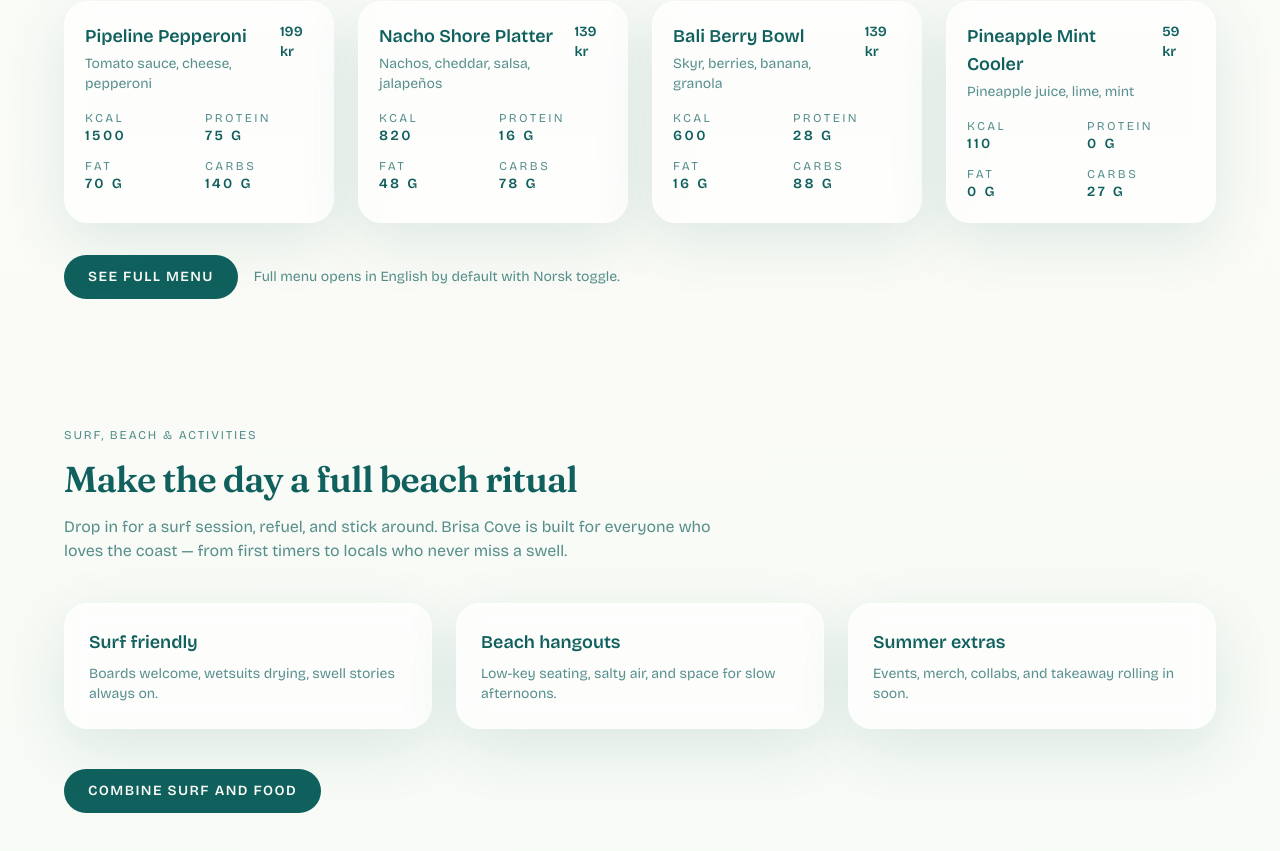
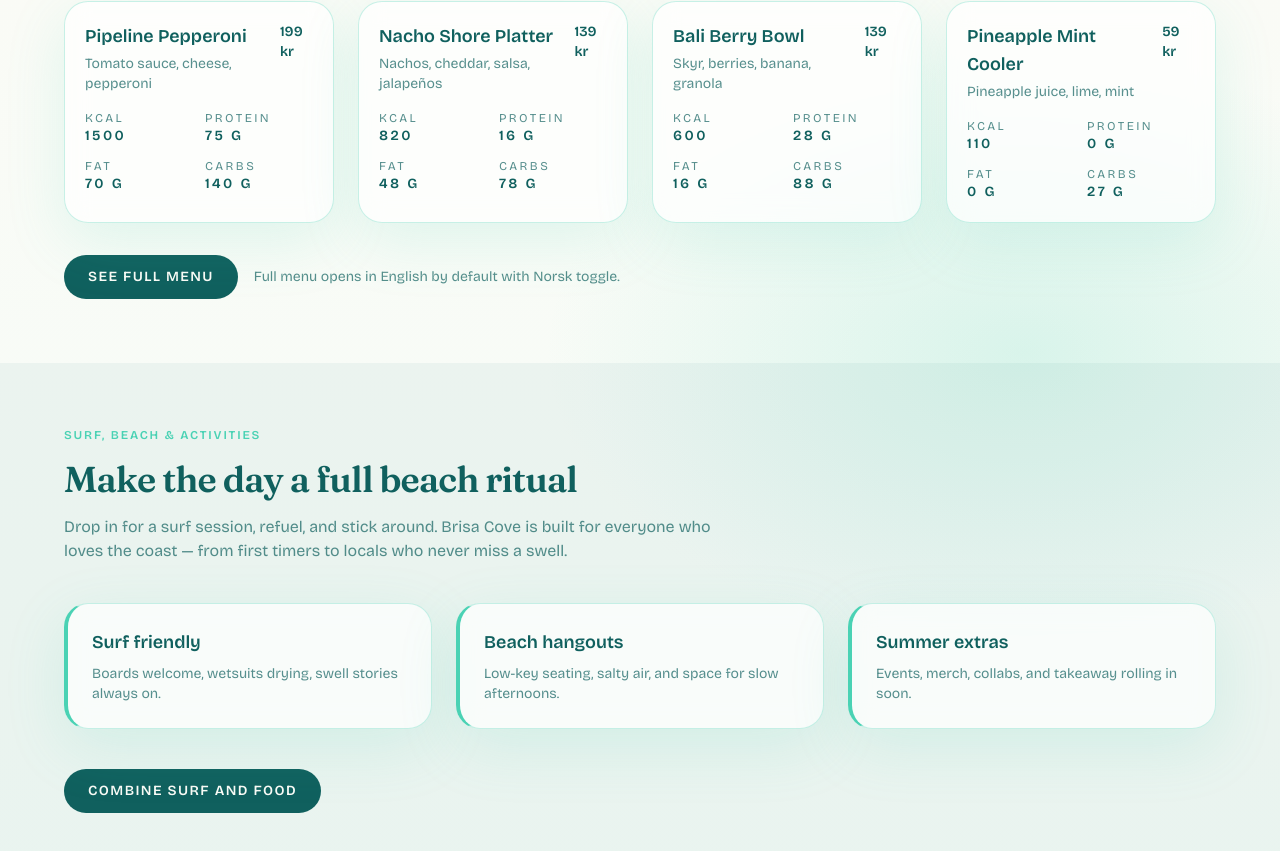
Before and after one commit to augustnhj/Brisa-Cove-Landing-v2, a Next.js app: page / in a window 1280 px wide. Shown: the part 1945-2796 px from the top of the page. Built offline with nearby package versions, Linux system fonts and the light colour scheme.

Commit message:
mer fargerik

```diff
--- a/src/app/globals.css
+++ b/src/app/globals.css
@@ -15,9 +15,10 @@
 body {
   @apply bg-sand text-deepteal antialiased;
   background-image:
-    radial-gradient(1200px 600px at 5% -10%, rgba(74, 210, 180, 0.35), transparent 60%),
-    radial-gradient(900px 520px at 100% 0%, rgba(16, 96, 94, 0.25), transparent 55%),
-    linear-gradient(180deg, #f7fdfb 0%, #fafbf6 60%, #f1faf6 100%);
+    radial-gradient(1200px 600px at 5% -10%, rgba(74, 210, 180, 0.45), transparent 60%),
+    radial-gradient(900px 520px at 100% 0%, rgba(16, 96, 94, 0.30), transparent 55%),
+    radial-gradient(800px 500px at 80% 60%, rgba(74, 210, 180, 0.18), transparent 60%),
+    linear-gradient(180deg, #f0fdf9 0%, #fafbf6 50%, #f0fdf9 100%);
 }
 
 section {
@@ -26,7 +27,7 @@ section {
 
 @layer components {
   .glass {
-    @apply rounded-3xl border border-white/60 bg-white/70 backdrop-blur-md shadow-[0_18px_60px_rgba(16,96,94,0.12)];
+    @apply rounded-3xl border border-seafoam/30 bg-white/70 backdrop-blur-md shadow-[0_18px_60px_rgba(74,210,180,0.15)];
   }
 
   .section-title {
@@ -34,7 +35,7 @@ section {
   }
 
   .section-kicker {
-    @apply text-xs uppercase tracking-[0.15em] text-deepteal/70;
+    @apply text-xs uppercase tracking-[0.15em] text-seafoam font-semibold;
   }
 
   .cta-primary {
@@ -42,7 +43,7 @@ section {
   }
 
   .cta-secondary {
-    @apply inline-flex items-center justify-center rounded-full border border-deepteal/30 bg-white/70 px-6 py-3 text-sm font-semibold uppercase tracking-[0.1em] text-deepteal transition hover:translate-y-[-1px] hover:border-deepteal;
+    @apply inline-flex items-center justify-center rounded-full border border-seafoam/50 bg-white/70 px-6 py-3 text-sm font-semibold uppercase tracking-[0.1em] text-deepteal transition hover:translate-y-[-1px] hover:border-seafoam hover:bg-seafoam/10;
   }
 }
 
--- a/src/app/page.tsx
+++ b/src/app/page.tsx
@@ -326,7 +326,7 @@ export default function Home() {
 
       <NextEventSection />
 
-      <section id="experience" className="px-6 py-16 sm:px-10">
+      <section id="experience" className="px-6 py-16 sm:px-10 bg-gradient-to-b from-transparent via-seafoam/8 to-seafoam/5">
         <div className="mx-auto flex w-full max-w-6xl flex-col gap-10">
           <div className="flex flex-col gap-4">
             <p className="section-kicker">{copy.experience.kicker}</p>
@@ -349,7 +349,7 @@ export default function Home() {
 
       <FavoritesSection />
 
-      <section id="activities" className="px-6 py-16 sm:px-10">
+      <section id="activities" className="px-6 py-16 sm:px-10 bg-deepteal/5">
         <div className="mx-auto flex w-full max-w-6xl flex-col gap-10">
           <div className="flex flex-col gap-4">
             <p className="section-kicker">{copy.activities.kicker}</p>
@@ -360,7 +360,7 @@ export default function Home() {
           </div>
           <div className="grid gap-6 md:grid-cols-3">
             {copy.activities.cards.map((card) => (
-              <div key={card.title} className="glass p-6">
+              <div key={card.title} className="glass p-6 border-l-4 border-l-seafoam">
                 <h3 className="text-lg font-semibold text-deepteal">{card.title}</h3>
                 <p className="mt-2 text-sm text-deepteal/70">{card.description}</p>
               </div>
@@ -374,7 +374,7 @@ export default function Home() {
         </div>
       </section>
 
-      <section id="local" className="px-6 py-16 sm:px-10">
+      <section id="local" className="px-6 py-16 sm:px-10 bg-gradient-to-br from-deepteal/8 to-seafoam/10">
         <div className="mx-auto flex w-full max-w-6xl flex-col gap-8">
           <div className="flex flex-col gap-4">
             <p className="section-kicker">{copy.local.kicker}</p>
@@ -387,7 +387,7 @@ export default function Home() {
             {copy.local.partners.map((partner) => (
               <div
                 key={partner}
-                className="glass flex items-center justify-center px-4 py-8 text-center text-sm font-semibold text-deepteal/70"
+                className="glass flex items-center justify-center px-4 py-8 text-center text-sm font-semibold text-deepteal bg-seafoam/10"
               >
                 {partner}
               </div>
@@ -403,7 +403,7 @@ export default function Home() {
               <p className="section-kicker">{copy.visit.kicker}</p>
               <h2 className="section-title">{copy.visit.title}</h2>
             </div>
-            <div className="rounded-2xl border border-deepteal/10 bg-white/70 px-5 py-4 text-sm font-medium text-deepteal/70">
+            <div className="rounded-2xl border border-seafoam/40 bg-seafoam/10 px-5 py-4 text-sm font-medium text-deepteal">
               {copy.visit.comingSoon}
             </div>
             <div className="grid gap-6 md:grid-cols-3">
@@ -439,7 +439,7 @@ export default function Home() {
             </div>
             <p className="text-sm text-deepteal/60">{copy.visit.note}</p>
           </div>
-          <p className="text-center text-lg font-semibold uppercase tracking-[0.2em] text-deepteal/80">
+          <p className="text-center text-lg font-semibold uppercase tracking-[0.2em] text-seafoam">
             {copy.visit.tagline}
           </p>
         </div>
```
